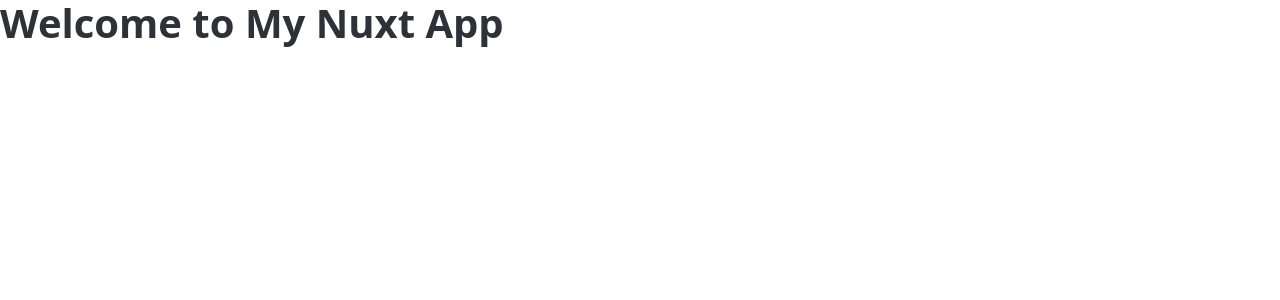
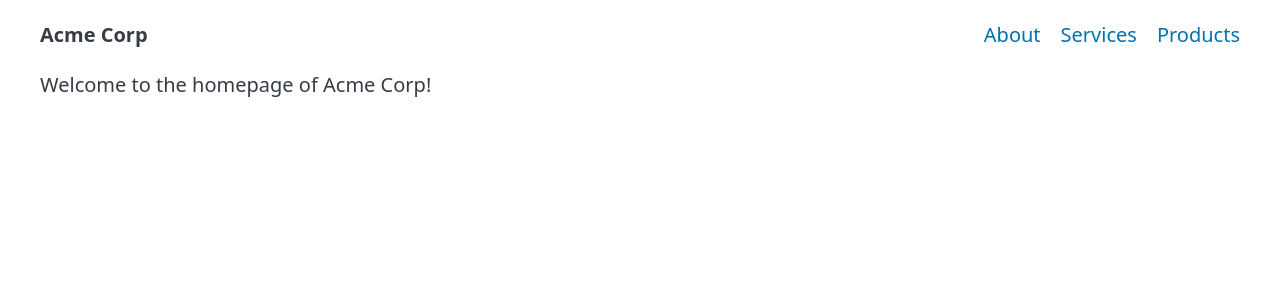
Before and after one commit to edwardtanguay/showcase-nuxt-002, a Nuxt app: page / in a window 1280 px wide. Shown: the top 300 px of the page. Built offline with nearby package versions, Linux system fonts and the light colour scheme.

Commit message:
FEATURE: Create Nav and first page

```diff
--- a/app/app.vue
+++ b/app/app.vue
@@ -1,3 +1,5 @@
 <template>
-	<h1>Welcome to My Nuxt App</h1>
+	<NuxtLayout>
+		<NuxtPage />
+	</NuxtLayout>
 </template>
--- /dev/null
+++ b/app/layouts/default.vue
@@ -0,0 +1,17 @@
+<template>
+	<div>
+		<nav class="container">
+			<ul>
+				<li><strong>Acme Corp</strong></li>
+			</ul>
+			<ul>
+				<li><a href="#">About</a></li>
+				<li><a href="#">Services</a></li>
+				<li><a href="#">Products</a></li>
+			</ul>
+		</nav>
+		<main class="container">
+			<slot />
+		</main>
+	</div>
+</template>
--- /dev/null
+++ b/app/pages/index.vue
@@ -0,0 +1,5 @@
+<template>
+	<div>
+		<p>Welcome to the homepage of Acme Corp!</p>
+	</div>
+</template>
```
